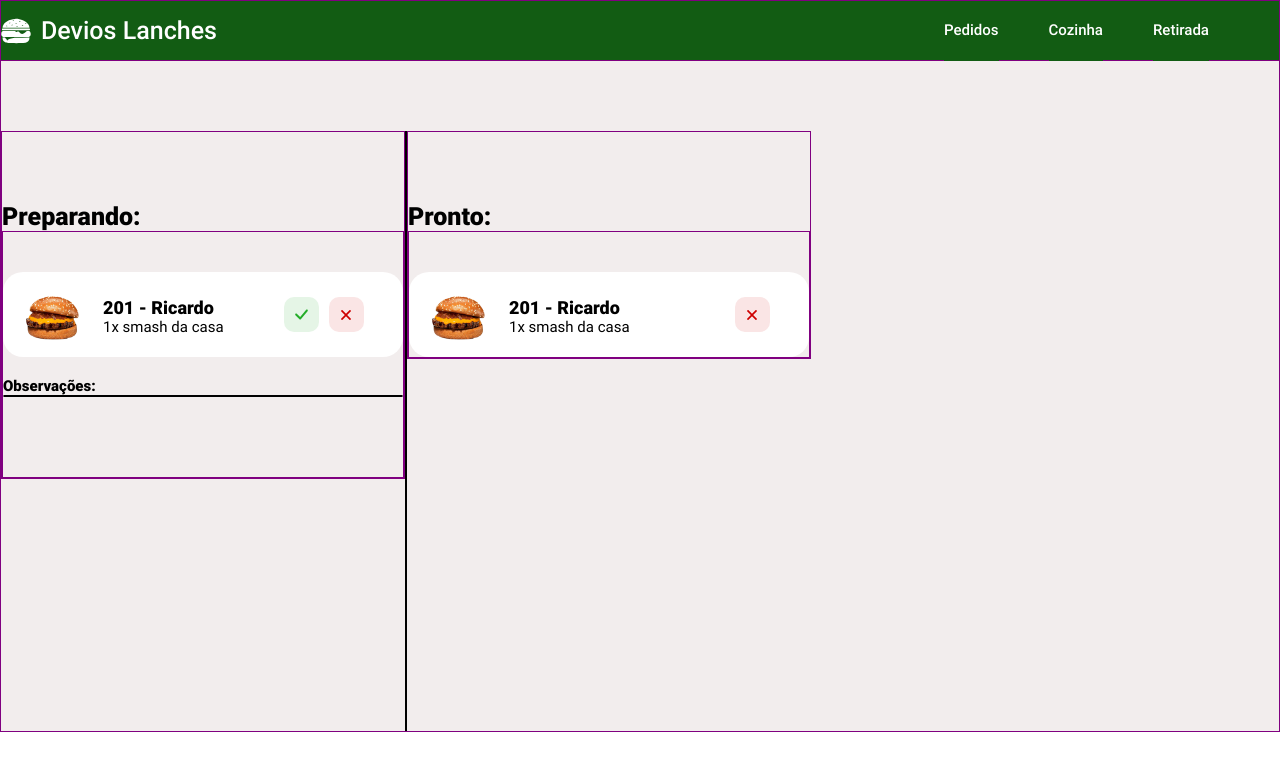
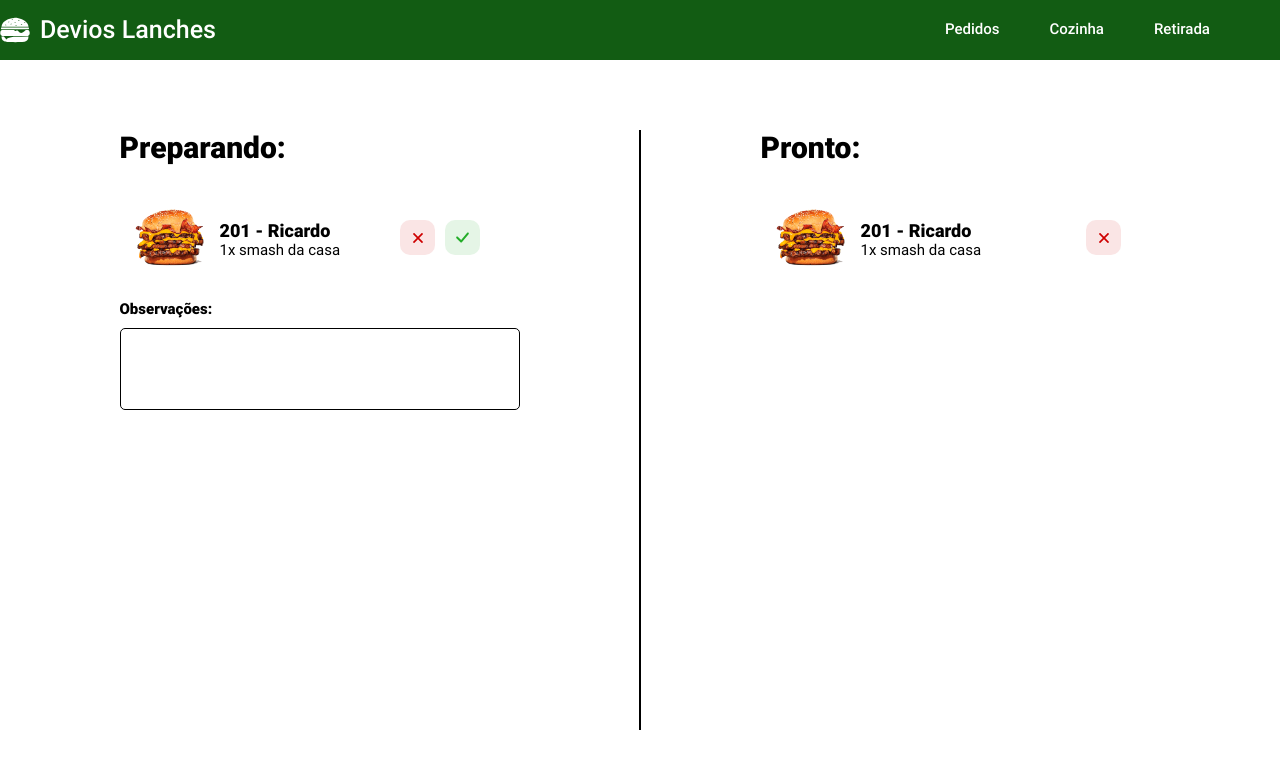
Before and after one commit to Knziee/PDV-Fast-Food-Front-end, a React (Create React App) app: page /cozinha in a window 1280 px wide. Shown: the top 770 px of the page. Built offline with nearby package versions, Linux system fonts and the light colour scheme.

Commit message:
fix: changes on cozinha page style

```diff
--- a/src/components/Header/styles.ts
+++ b/src/components/Header/styles.ts
@@ -8,7 +8,7 @@ export const HeaderBackground = styled.div`
 export const HeaderContainer = styled.div`
   height: 60px;
   max-width: 1440px;
-  border: 1px solid purple;
+
   display: flex;
   align-items: center;
   justify-content: space-between;
--- a/src/components/KitchenList/KitchenItemCard/KitchenButton/index.tsx
+++ b/src/components/KitchenList/KitchenItemCard/KitchenButton/index.tsx
@@ -14,11 +14,11 @@ export const KitchenButtons: React.FC<KitchenButtonProps> = ({
 }) => {
   return (
     <ButtonsWrapper>
+      <KitchenButtonBackground>
+        <ButtonIconRemove />
+      </KitchenButtonBackground>{" "}
       <KitchenButtonBackground sucess>
         <ButtonIconConfirm />
-      </KitchenButtonBackground>
-      <KitchenButtonBackground>
-        <ButtonIconRemove />
       </KitchenButtonBackground>
     </ButtonsWrapper>
   );
--- a/src/components/KitchenList/KitchenItemCard/index.tsx
+++ b/src/components/KitchenList/KitchenItemCard/index.tsx
@@ -1,4 +1,4 @@
-import imagemTest from "../../../assets/images/cheddar.png";
+import imagemTest from "../../../assets/images/estacado.png";
 import { KitchenButtons } from "./KitchenButton";
 import { CardContainer, Description, Title } from "./styles";
 
--- a/src/components/KitchenList/KitchenItemCard/styles.ts
+++ b/src/components/KitchenList/KitchenItemCard/styles.ts
@@ -16,4 +16,5 @@ export const Title = styled.div`
 export const Description = styled.div`
   font-size: 15px;
   font-family: "RobotoRegular";
+  color: "#878787";
 `;
--- a/src/components/KitchenList/styles.ts
+++ b/src/components/KitchenList/styles.ts
@@ -3,25 +3,20 @@ import styled from "styled-components";
 export const KitchenListContainer = styled.div`
   height: 100%;
   max-width: 1440px;
-  border: 1px solid purple;
   display: flex;
   flex-direction: column;
-  padding-top: 70px;
-  background-color: #f2eded;
 `;
 export const Title = styled.div`
-  font-size: 25px;
+  font-size: 30px;
   font-family: "RobotoBlack";
 `;
 
 export const OnGoingList = styled.div`
   height: 100%;
   max-width: 400px;
-  border: 1px solid purple;
   display: flex;
   flex-direction: column;
-  padding-top: 40px;
-  background-color: #f2eded;
+  padding-top: 30px;
 `;
 
 export const Notes = styled.div`
@@ -29,12 +24,13 @@ export const Notes = styled.div`
   margin-top: 20px;
   display: ${(props: any) => props.display};
   font-family: "RobotoBlack";
+  margin-bottom: 10px;
 `;
 export const NotesContainer = styled.div`
-  height: 100%;
+  height: 80px;
   max-width: 400px;
   border: 1px solid black;
-  border-radius: 10px;
+  border-radius: 5px;
   margin-bottom: 80px;
   display: ${(props: any) => props.display};
   font-family: "RobotoRegular";
--- a/src/views/Cozinha/styles.ts
+++ b/src/views/Cozinha/styles.ts
@@ -3,16 +3,16 @@ import styled from "styled-components";
 export const CozinhaWrapper = styled.div`
   height: 100%;
   max-width: 1440px;
-  border: 1px solid purple;
   display: flex;
+  justify-content: space-evenly;
   margin: auto;
   flex-direction: row;
   padding-top: 70px;
-  background-color: #f2eded;
+  background-color: #ffff;
 `;
 
 export const CozinhaDivider = styled.div`
   height: 600px;
-  width:2px;;
-background-color:black;
+  width: 2px;
+  background-color: black;
 `;
--- a/src/views/Retirada/styles.ts
+++ b/src/views/Retirada/styles.ts
@@ -3,7 +3,7 @@ import styled from "styled-components";
 export const RetiradaWrapper = styled.div`
   height: 100%;
   max-width: 1440px;
-  border: 1px solid purple;
+
   display: flex;
   margin: auto;
   flex-direction: row;
@@ -26,11 +26,10 @@ export const RetiradaTitle = styled.div`
   width: 700px;
   font-size: 45px;
   font-family: "RobotoBlack";
-
 `;
 export const RetiradaName = styled.div`
   width: 700px;
   font-size: 80px;
-  color: ${(props: any) => (props.nameReady ? "green" : "grey")};;
+  color: ${(props: any) => (props.nameReady ? "green" : "grey")};
   font-family: "RobotoMedium";
 `;
```
